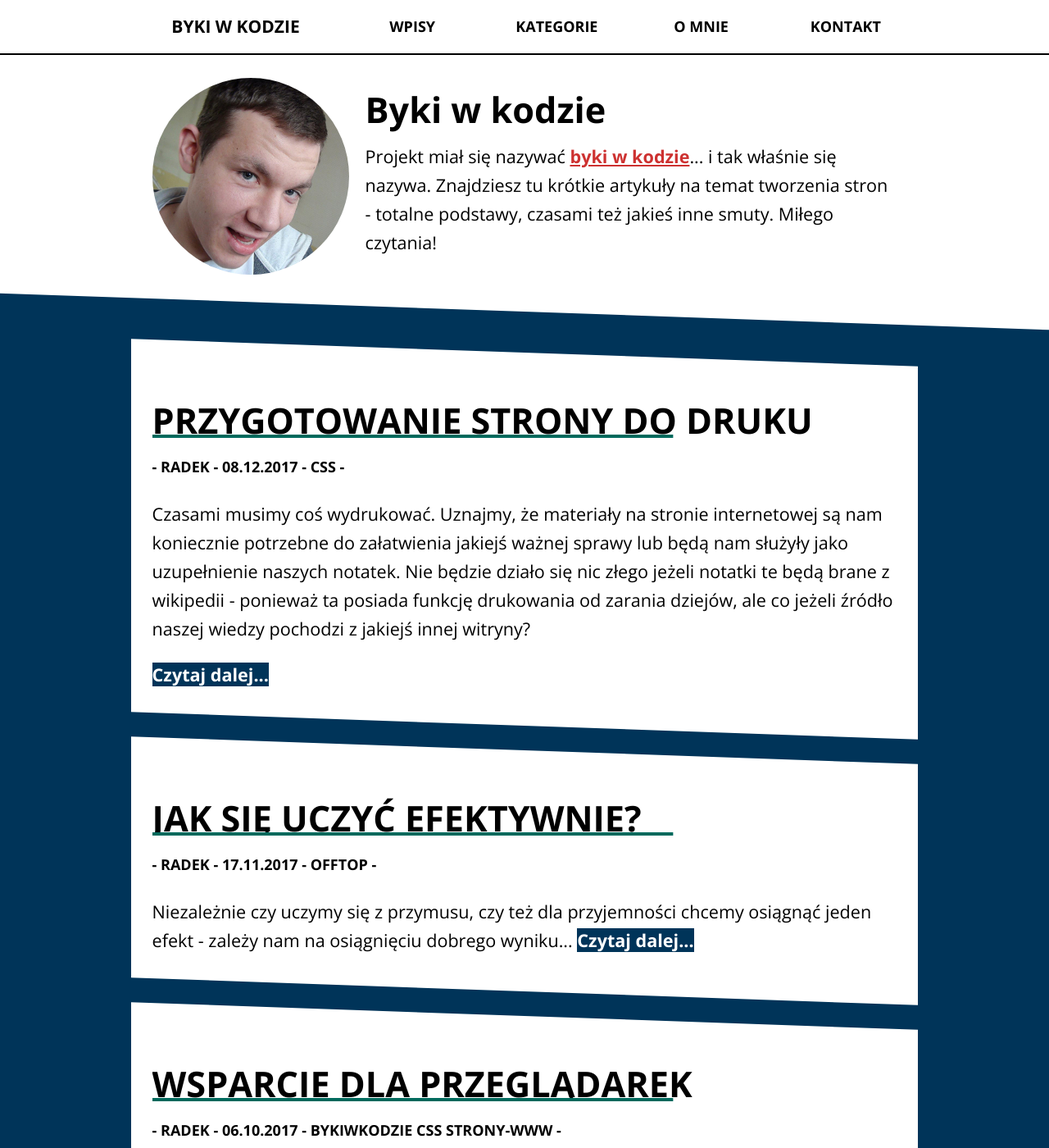
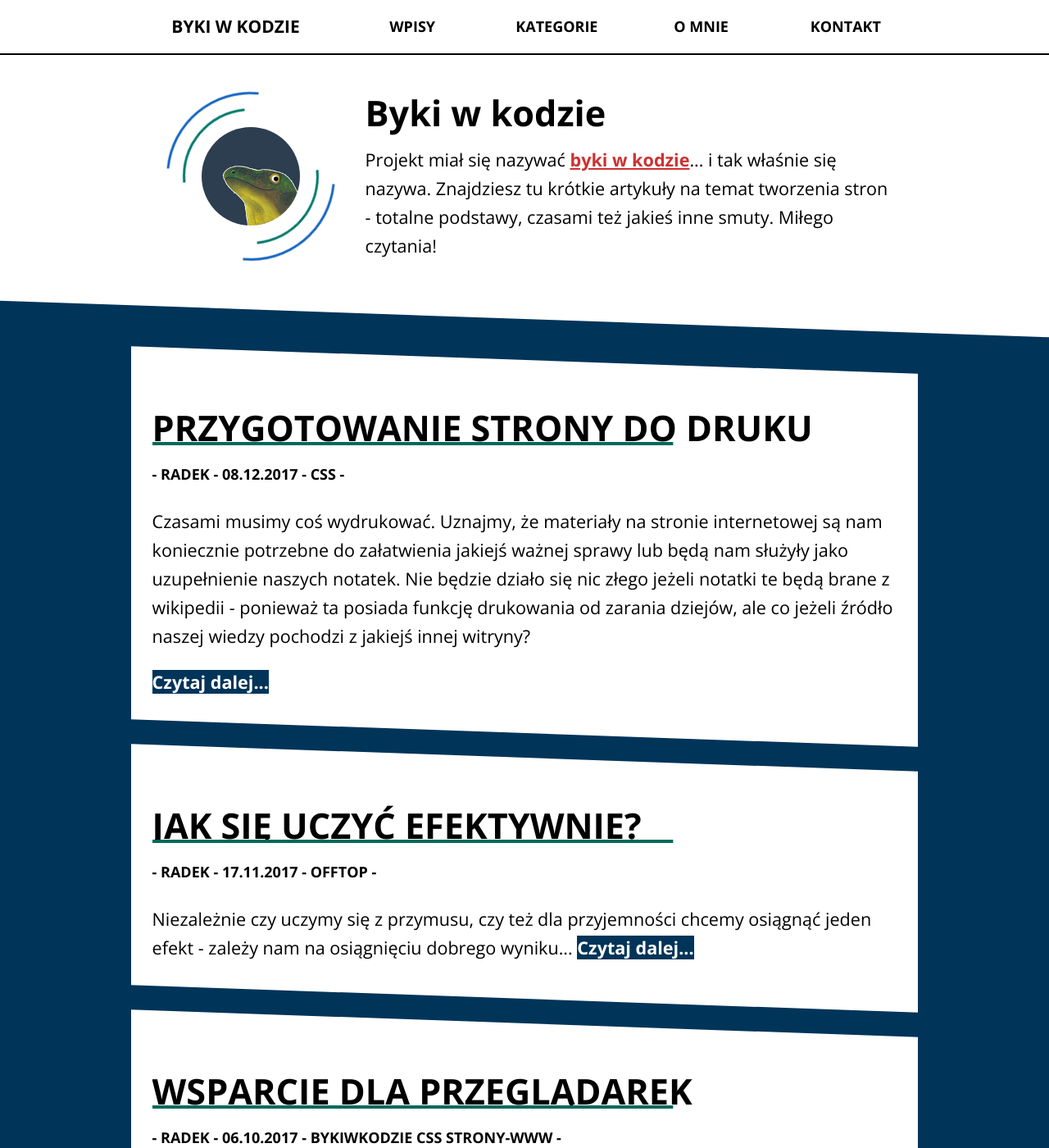
Before and after one commit to radek024/blog, a Jekyll site: the page built from index.html, in a window 1280 px wide and 1400 px high. Shown: the whole window at 82% size. Built offline with Jekyll 4.4.1, drawn with Linux system fonts in a browser that asks for light colours.

Commit message:
new icons

```diff
--- a/_includes/thumbnail.html
+++ b/_includes/thumbnail.html
@@ -1,6 +1,8 @@
 <header class="welcome-heading">
   <div class="container">
-    <img src="{{site.baseurl}}/img/{%if page.url contains 'wpisy' %}posts.png{%elsif page.url contains '20' %}article.png{%elsif page.url contains 'kategorie' or page.url contains 'kontakt'%}categories.png{%else%}author.jpg{%endif%}" class="deco-img" alt="">
+    <div class="image-thumbnail">
+      <img src="{{site.baseurl}}/img/{%if page.url contains 'wpisy' %}posts120x120.png{%elsif page.url contains '20' %}article120x120.png{%elsif page.url contains 'kategorie' or page.url contains 'kontakt'%}categories.png{%else%}avek120x120.png{%endif%}" class="deco-img" alt="">
+    </div>
     <div>
       {% if page.title.size>0 %}<span class="welcome-title">{{page.title}}</span><h1 class="visuallyhidden">{{site.title}}</h1>{% else %} <h1 class="welcome-title">{{site.title}}</h1>{%endif%}
       <p class="welcome-expand">{% if page.description.size>0 %}{{page.description}}{% elsif page.url contains "20" %}{% else %}{{site.description}}{%endif%}</p>
--- a/css/style.css
+++ b/css/style.css
@@ -191,7 +191,7 @@ blockquote::after{
   vertical-align: middle;
 }
 
-.welcome-heading .container div{
+.welcome-heading .container div:last-child{
   flex: 1;
 }
 
@@ -200,6 +200,61 @@ blockquote::after{
   margin-right: 20px;
   height: 100%;
   max-width: 250px;
+  transition: 1s;
+  padding: 60px;
+}
+
+.image-thumbnail{
+  transition: 1s;
+}
+.container .image-thumbnail{
+  position: relative;
+  border-width: 0px;
+}
+.container .image-thumbnail:hover::before {
+  animation: spin 5s linear infinite;
+}
+.container .image-thumbnail:hover::after {
+  animation: spin 5s linear infinite reverse;
+}
+.container .image-thumbnail::before {
+  animation: spin 5s linear infinite;
+}
+.container .image-thumbnail::after {
+  animation: spin 5s linear infinite reverse;
+}
+.container .image-thumbnail::after {
+  content: "";
+  position: absolute;
+  top: 37px;
+  left: 37px;
+  width: 160px;
+  height: 160px;
+  border: 3px solid #00796B;
+  border-radius: 100%;
+  border-left: 3px solid transparent;
+  border-right: 3px solid transparent;
+}
+.container .image-thumbnail::before {
+  content: "";
+  position: absolute;
+  top: 17px;
+  left: 17px;
+  width: 200px;
+  height: 200px;
+  border: 3px solid #1565C0;
+  border-radius: 100%;
+  border-top: 3px solid transparent;
+  border-bottom: 3px solid transparent;
+}
+
+@keyframes spin {
+  from {
+    transform: rotate(0deg) scale(1);
+  }
+  to {
+    transform: rotate(360deg) scale(1);
+  }
 }
 
 .welcome-heading .container::before{
```
Also changed, not shown: img/article120x120.png (added), img/avek120x120.png (added), img/categories.png, img/posts120x120.png (added).
